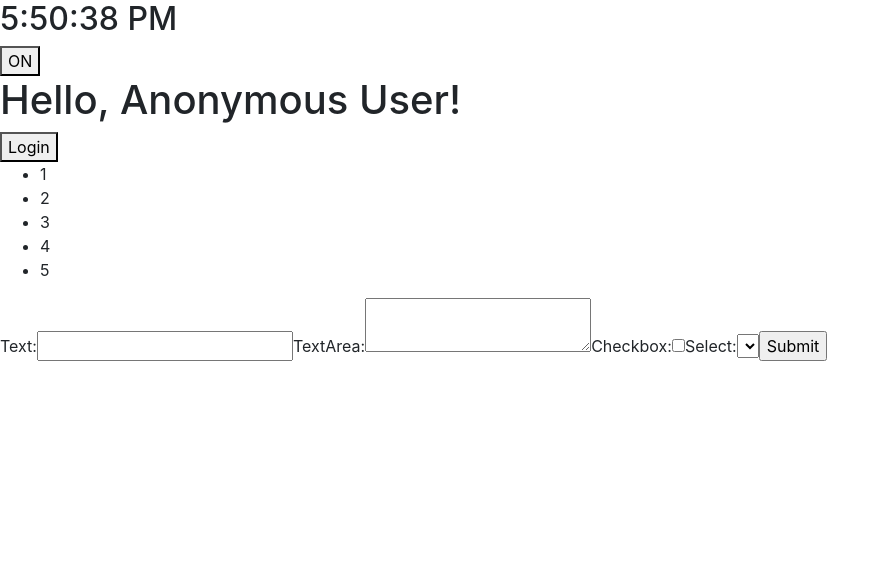
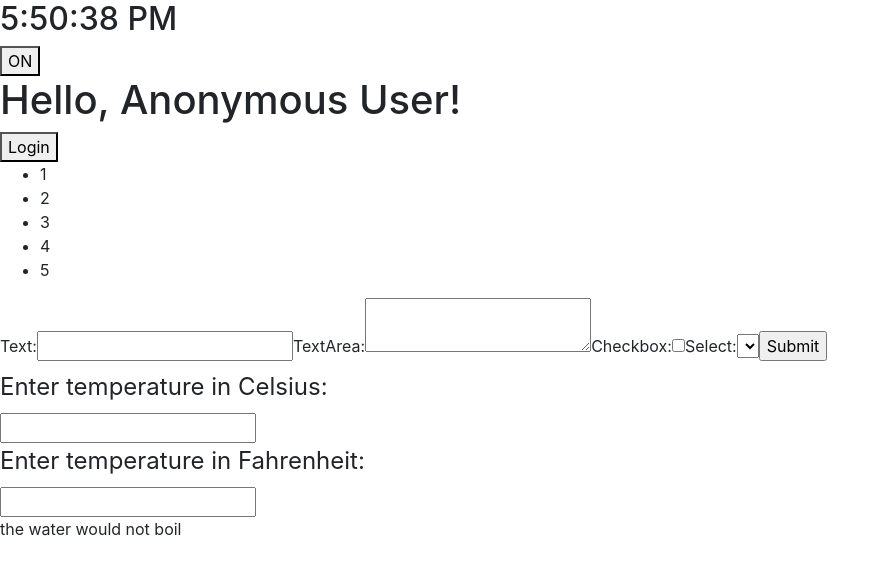
Before and after one commit to martinbozzo/react-app, a React (Create React App) app: page / in a window 1280 px wide. Shown: the top 574 px of the page, without its empty margins (0-890 px from the left). Built offline with nearby package versions, Linux system fonts and the light colour scheme.

Commit message:
Add Temperature Calculator

```diff
--- a/src/App.js
+++ b/src/App.js
@@ -4,6 +4,7 @@
 import LoginControl from './js/components/LoginControl';
 import ListItems from './js/components/ListItems';
 import CustomForm from './js/components/CustomForm';
+import Calculator from './js/components/Calculator';
 
 class App extends Component {
   render() {
@@ -13,6 +14,7 @@
         <LoginControl />
         <ListItems numbers={[1, 2, 3, 4, 5]} />
         <CustomForm />
+        <Calculator />
       </div>
     );
   }
--- /dev/null
+++ b/src/js/components/BoilingVerdict.jsx
@@ -0,0 +1,10 @@
+import React from 'react';
+
+function BoilingVerdict(props) {
+  if (props.celsius >= 100) {
+    return <p>the water would boil.</p>;
+  }
+  return <p>the water would not boil</p>;
+}
+
+export default BoilingVerdict;
--- /dev/null
+++ b/src/js/components/Calculator.jsx
@@ -0,0 +1,77 @@
+import React, { Component } from 'react';
+import TemperatureInput from './TemperatureInput';
+import BoilingVerdict from './BoilingVerdict';
+
+function tryConvert(temperature, convert) {
+  const input = parseFloat(temperature);
+  if (Number.isNaN(input)) {
+    return '';
+  }
+  const output = convert(input);
+  const rounded = Math.round(output * 1000) / 1000;
+  return rounded.toString();
+}
+
+function toCelsius(fahrenheit) {
+  return ((fahrenheit - 32) * 5) / 9;
+}
+
+function toFahrenheit(celsius) {
+  return (celsius * 9) / 5 + 32;
+}
+
+class Calculator extends Component {
+  constructor(props) {
+    super(props);
+    this.state = {
+      temperature: '',
+      scale: 'c'
+    };
+    this.handleCelsiusChange = this.handleCelsiusChange.bind(this);
+    this.handleFahrenheitChange = this.handleFahrenheitChange.bind(this);
+  }
+
+  handleCelsiusChange(temperature) {
+    this.setState({
+      scale: 'c',
+      temperature
+    });
+  }
+
+  handleFahrenheitChange(temperature) {
+    this.setState({
+      scale: 'f',
+      temperature
+    });
+  }
+
+  render() {
+    const scale = this.state.scale;
+    const temperature = this.state.temperature;
+
+    const celsius =
+      scale === 'f' ? tryConvert(temperature, toCelsius) : temperature;
+    const fahrenheit =
+      scale === 'c' ? tryConvert(temperature, toFahrenheit) : temperature;
+
+    return (
+      <div>
+        <TemperatureInput
+          scale="c"
+          temperature={celsius}
+          onTemperatureChange={this.handleCelsiusChange}
+        />
+
+        <TemperatureInput
+          scale="f"
+          temperature={fahrenheit}
+          onTemperatureChange={this.handleFahrenheitChange}
+        />
+
+        <BoilingVerdict celsius={parseFloat(celsius)} />
+      </div>
+    );
+  }
+}
+
+export default Calculator;
--- /dev/null
+++ b/src/js/components/TemperatureInput.jsx
@@ -0,0 +1,31 @@
+import React, { Component } from 'react';
+
+const scaleNames = {
+  c: 'Celsius',
+  f: 'Fahrenheit'
+};
+
+class TemperatureInput extends Component {
+  constructor(props) {
+    super(props);
+    this.handleChange = this.handleChange.bind(this);
+  }
+
+  handleChange(event) {
+    this.props.onTemperatureChange(event.target.value);
+  }
+
+  render() {
+    const temperature = this.props.temperature;
+    const scale = this.props.scale;
+
+    return (
+      <fieldset>
+        <legend>Enter temperature in {scaleNames[scale]}:</legend>
+        <input type="number" value={temperature} onChange={this.handleChange} />
+      </fieldset>
+    );
+  }
+}
+
+export default TemperatureInput;
```
